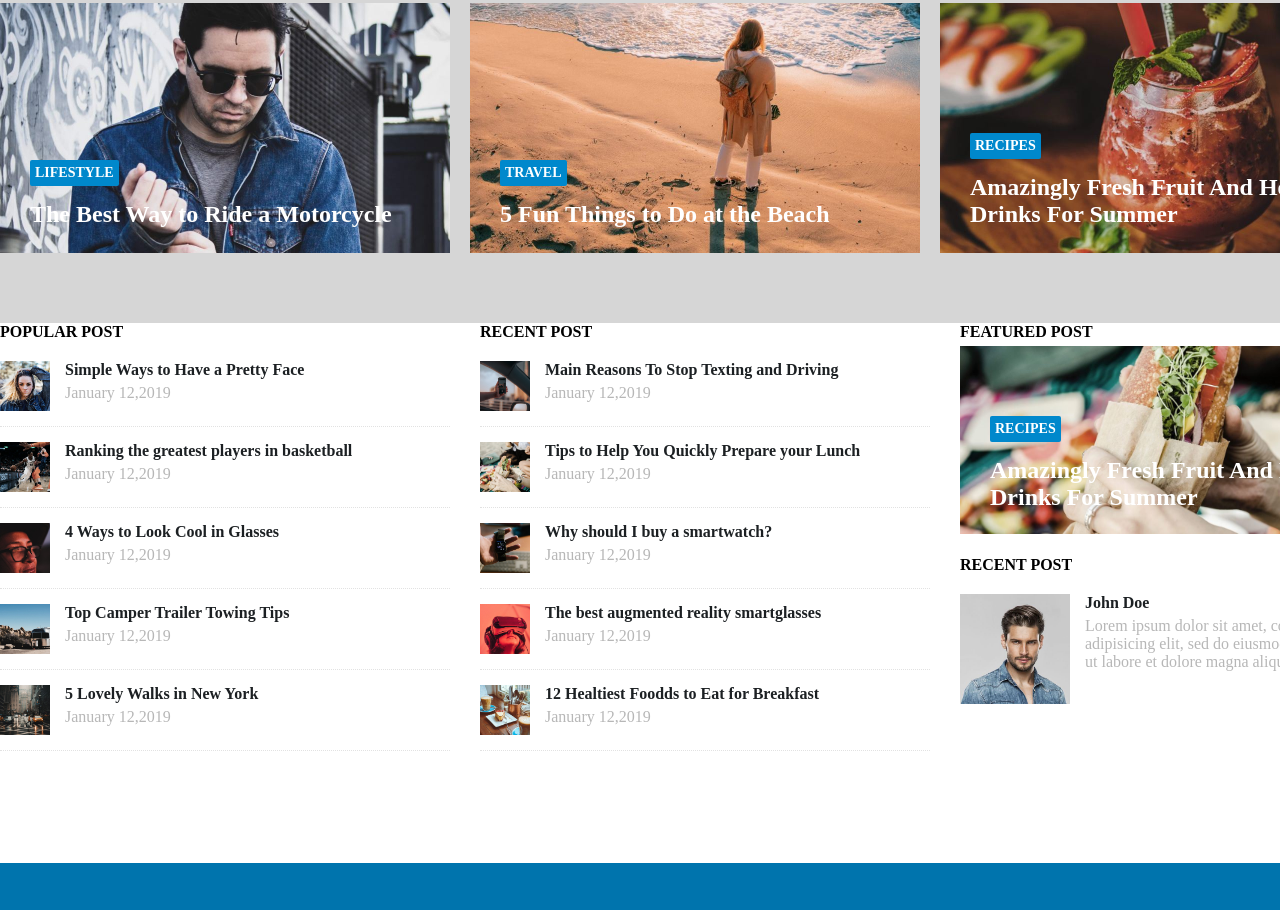
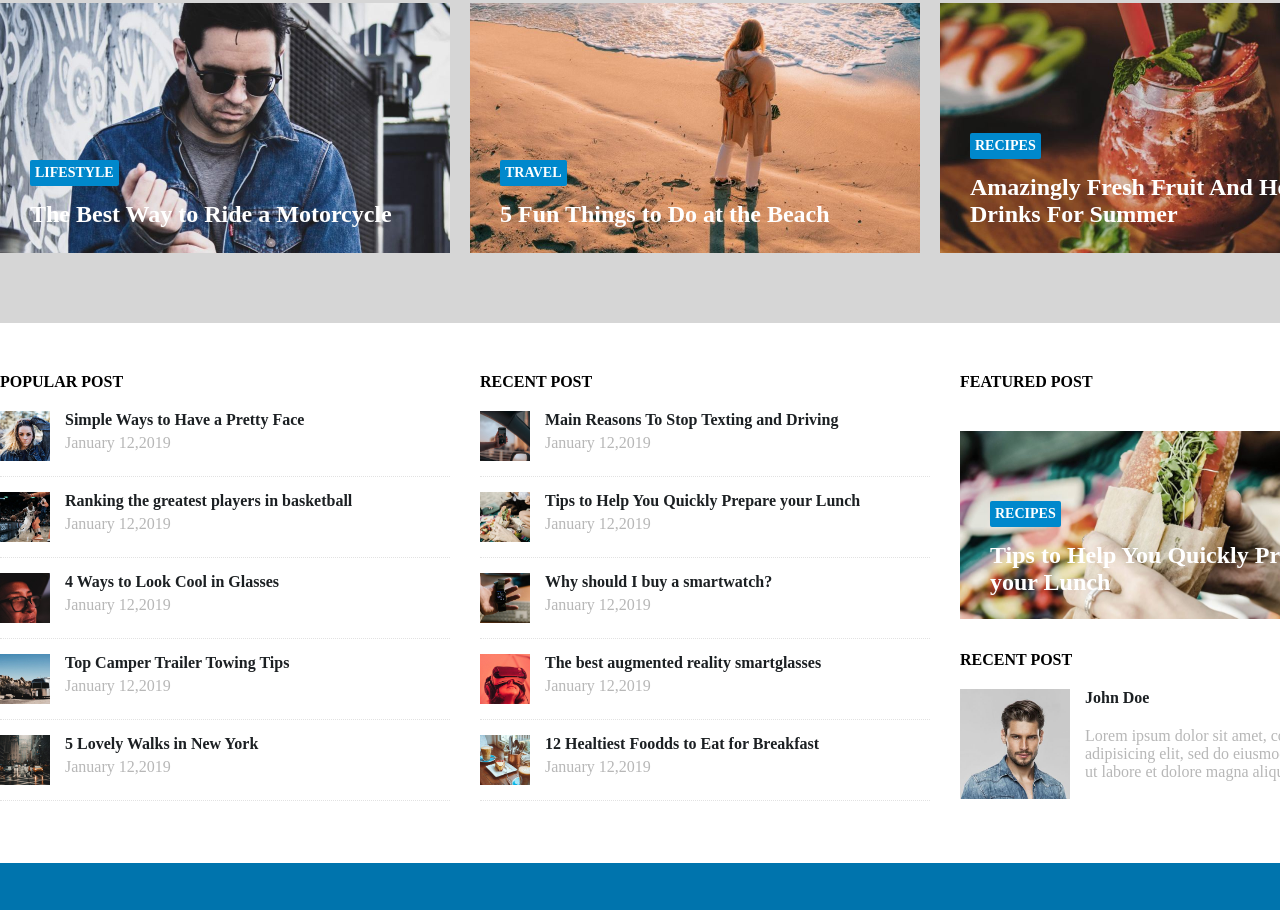
Before and after one commit to simonebresci/proj-html-vuejs, a website: page index.html in a window 1280 px wide. Shown: the part 547-1457 px from the top of the page. Drawn offline with nearby package versions, Linux system fonts and the light colour scheme.

Commit message:
row-2 recent post

```diff
--- a/index.html
+++ b/index.html
@@ -411,7 +411,7 @@
                             RECIPES
                           </div>
                           <div class="card-article-content-title">
-                            Amazingly Fresh Fruit And Herb Drinks For Summer
+                            Tips to Help You Quickly Prepare your Lunch
                           </div>
                           <div class="card-article-content-description">
                             Lorem ipsum dolor sit amet, consectetur adipisicing elit,
--- a/src/app.scss
+++ b/src/app.scss
@@ -200,7 +200,7 @@
       &-name{
         color: $colorTxt10;
         font-weight: bold;
-        margin-bottom: 5px;
+        margin-bottom: 20px;
       }
 
       &-description{
@@ -348,6 +348,7 @@ h1,h2,h3 {
     @include content-style;
     display: flex;
     justify-content: space-between;
+    padding: 50px 0;
 
     &-col-left, &-col-center, &-col-right{
       width: 450px;
@@ -383,6 +384,7 @@ h1,h2,h3 {
         @include resetListBullets;
         &-title{
           @include list-title-style-1;
+          margin-bottom:40px;
         }
 
       }
@@ -391,7 +393,7 @@ h1,h2,h3 {
         @include card-article-size-2;
         @include card-article-style-1;
         margin-right: 20px;
-        margin-bottom: 20px;
+        margin-bottom: 30px;
 
       }
 
```
Also changed, not shown: dist/app.css.
